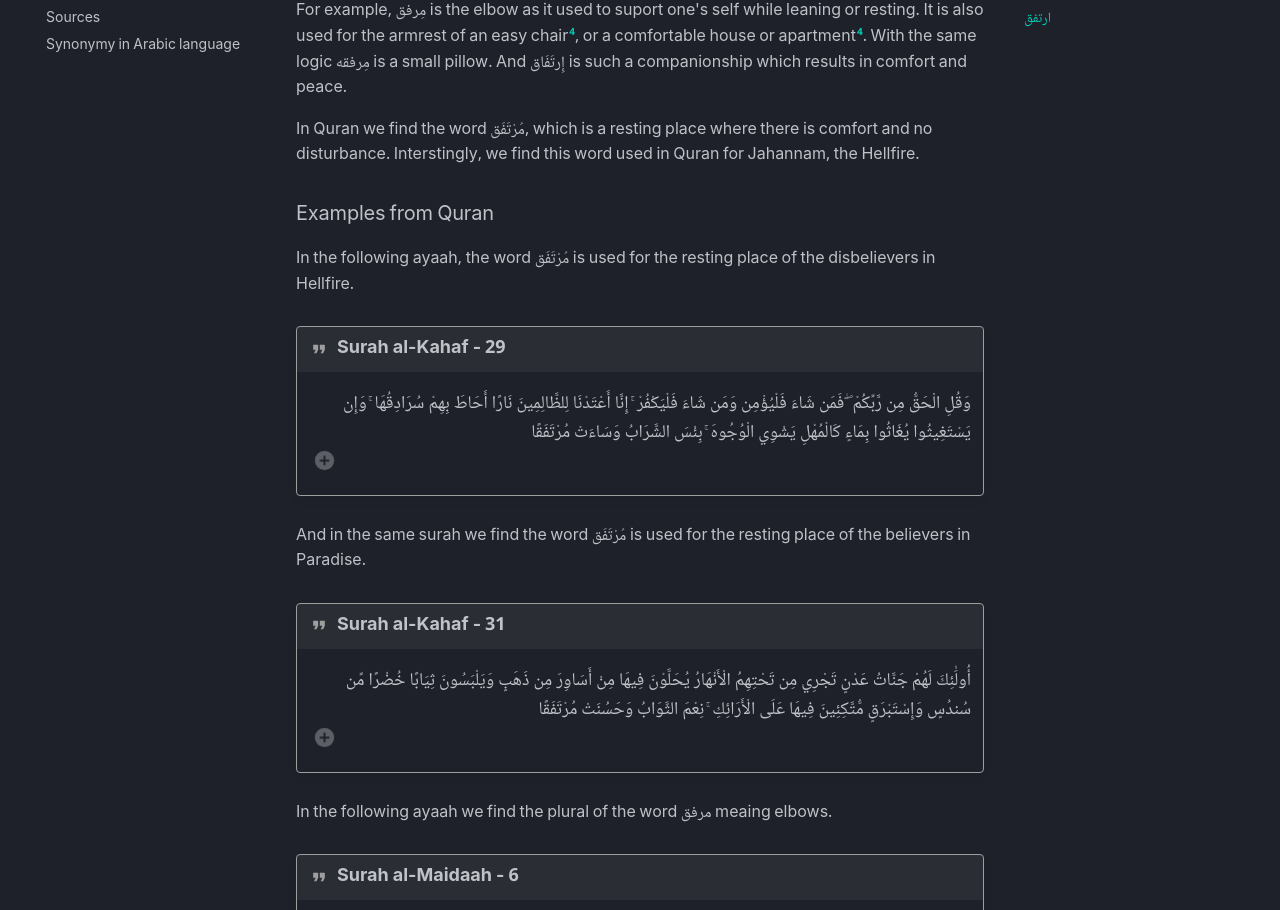
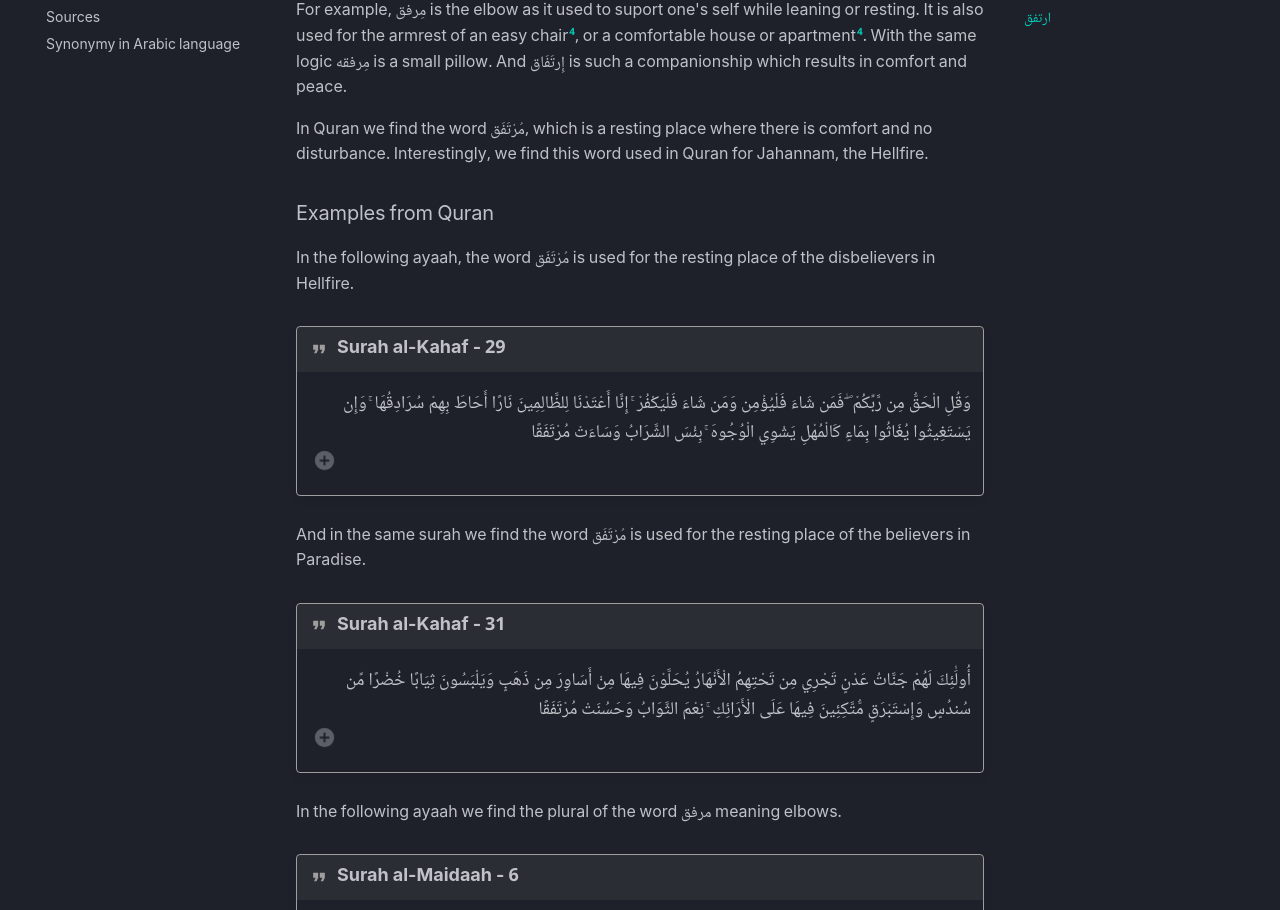
Before and after one commit to nqcm/synonyms-in-quran, an MkDocs documentation site: the page built from docs/R/rest.md, in a window 1280 px wide and 1400 px high, scrolled down 2146 px. Shown: the part 143-1053 px from the top of the window. Built offline with MkDocs 1.6.1 and Material for MkDocs 9.7.7, drawn with Linux system fonts in a browser that asks for light colours; comment, search, counter and statistics services are not loaded; some of the changed text lies outside the part shown.

Commit message:
proofread

```diff
--- a/docs/R/rest.md
+++ b/docs/R/rest.md
@@ -68,6 +70,7 @@ The basic meaning of this word is peace and tranquality[^MQL], or a rest after w
 ## ارتفق
 
 ### Root Letters:
+
 ر ف ق
 
 ### Meaning:
@@ -80,7 +83,7 @@ The derivatives of the roots are used for everything that results in comfort and
 
 For example, مِرفق is the elbow as it used to suport one's self while leaning or resting. It is also used for the armrest of an easy chair[^HW], or a comfortable house or apartment[^HW]. With the same logic مِرفقه is a small pillow. And إِرتَفَاق is such a companionship which results in comfort and peace.
 
-In Quran we find the word مُرْتَفَق, which is a resting place where there is comfort and no disturbance. Interstingly, we find this word used in Quran for Jahannam, the Hellfire.
+In Quran we find the word مُرْتَفَق, which is a resting place where there is comfort and no disturbance. Interestingly, we find this word used in Quran for Jahannam, the Hellfire.
 
 ### Examples from Quran
 
@@ -106,7 +109,7 @@ And in the same surah we find the word مُرْتَفَق is used for the restin
 
     1. These! For them will be ‘Adn (Eden) Paradise (everlasting Gardens); wherein rivers flow underneath them; therein they will be adorned with bracelets of gold, and they will wear green garments of fine and thick silk. They will recline therein on raised thrones. How good is the reward, and what an excellent Murtafaq (dwelling, resting place.)!
 
-In the following ayaah we find the plural of the word مرفق meaing elbows.
+In the following ayaah we find the plural of the word مرفق meaning elbows.
 
 !!! quote "Surah al-Maidaah - 6"
 
```
Also changed, not shown: other parts of docs/R/rest.md (+4 -2 lines), docs/M/man.md (+1 -1 lines).
